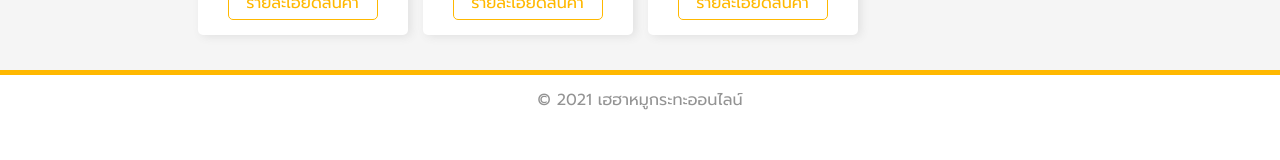
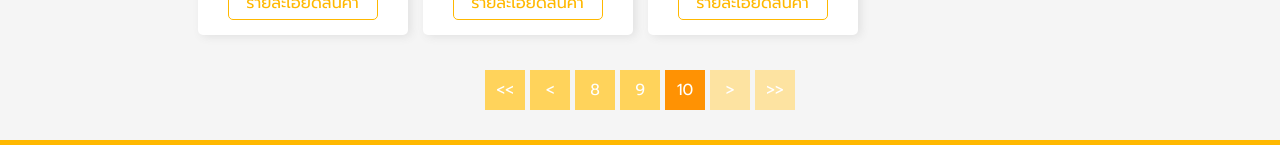
Before and after one commit to Perth27413/Heyha-Frontend, a Svelte app: page / in a window 1280 px wide. Shown: the part 1828-1988 px from the top of the page. Before the commit the page ends 1953 px from the top, so only its background shows below. Built offline with nearby package versions, Linux system fonts and the light colour scheme.

Commit message:
add paginate components

```diff
--- a/src/components/Home/ProductLists.svelte
+++ b/src/components/Home/ProductLists.svelte
@@ -4,9 +4,11 @@
   import Select from 'svelte-select'
   import OrderModel from '../../model/OrderModel'
   import SelectModel from '../../model/SelectModel'
+  import Paginate from '../Paginate/Paginate.svelte'
 
   let orderLists: Array<OrderModel> = [{id: 1, name: 'วันที่เพิ่มล่าสุด'}, {id: 2, name: 'ราคาต่ำสุด'}]
   let orderSelectLists: Array<SelectModel> = []
+  let page: number = 1
 
   function convertOrderListsToOrderSelectLists(): Array<SelectModel> {
     orderLists.forEach((item: OrderModel) => {
@@ -48,6 +50,7 @@
       </div>
     {/each}
   </div>
+  <Paginate isFirst={false} isLast={true} totalPage={10} currentPage={10} onSelectPage={value => console.log(value)}/>
 </main>
 
 <style lang="scss">
--- /dev/null
+++ b/src/components/Paginate/Paginate.scss
@@ -0,0 +1,38 @@
+#paginateMain {
+  height: 40px;
+  display: flex;
+  justify-content: center;
+  margin-bottom: 30px;
+  #paginateButtonBox {
+    width: 100%;
+    display: flex;
+    justify-content: center;
+    .paginate-button {
+      height: 40px;
+      width: 40px;
+      display: flex;
+      justify-content: center;
+      align-items: center;
+      background-color: rgb(255, 211, 91);
+      color: #ffffff;
+      cursor: pointer;
+      margin-left: 5px;
+      &:first-child {
+        margin-left: 0;
+      }
+      &:hover, &.active {
+        background-color: #ff9203;
+      }
+      &.active {
+        cursor: default;
+      }
+      &.disable {
+        background-color: #fde3a1;
+        cursor: no-drop;
+      }
+      &.hidden {
+        display: none;
+      }
+    }
+  }
+}
--- /dev/null
+++ b/src/components/Paginate/Paginate.svelte
@@ -0,0 +1,33 @@
+<script lang="ts">
+  export let isFirst: boolean
+  export let isLast: boolean
+  export let totalPage: number
+  export let currentPage: number
+  export let onSelectPage
+
+  let page: number = 1
+  $: onSelectPage(page)
+
+  function setPage(pageNumber: number) {
+    page = pageNumber
+  }
+
+</script>
+
+<main id="paginateMain">
+  <div id="paginateButtonBox">
+    <div class={`paginate-button ${isFirst ? 'disable' : ''}`} on:click={() => !isFirst ? setPage(1) : undefined}>{'<<'}</div>
+    <div class={`paginate-button ${isFirst ? 'disable' : ''}`} on:click={() => !isFirst ? setPage(currentPage - 1) : undefined}>{'<'}</div>
+    <div class={`paginate-button ${!isFirst && isLast && (currentPage - 2) > 0 ? '' : 'hidden' }`} on:click={() => setPage(currentPage - 2)}>{currentPage - 2}</div>
+    <div class={`paginate-button ${currentPage - 1 > 0 ? '' : 'hidden' }`} on:click={() => setPage(currentPage - 1)}>{currentPage - 1}</div>
+    <div class={`paginate-button active`}>{currentPage}</div>
+    <div class={`paginate-button ${currentPage + 1 <= totalPage ? '' : 'hidden'}`} on:click={() => setPage(currentPage + 1)}>{currentPage + 1}</div>
+    <div class={`paginate-button ${!isLast && isFirst && (currentPage + 2) <= totalPage ? '' : 'hidden'}`} on:click={() => setPage(currentPage + 2)}>{currentPage + 2}</div>
+    <div class={`paginate-button ${isLast ? 'disable' : ''}`} on:click={() => !isLast ? setPage(currentPage + 1) : undefined}>{'>'}</div>
+    <div class={`paginate-button ${isLast ? 'disable' : ''}`} on:click={() => !isLast ? setPage(totalPage) : undefined}>{'>>'}</div>
+  </div>
+</main>
+
+<style lang="scss">
+  @import './Paginate.scss'
+</style>
```
